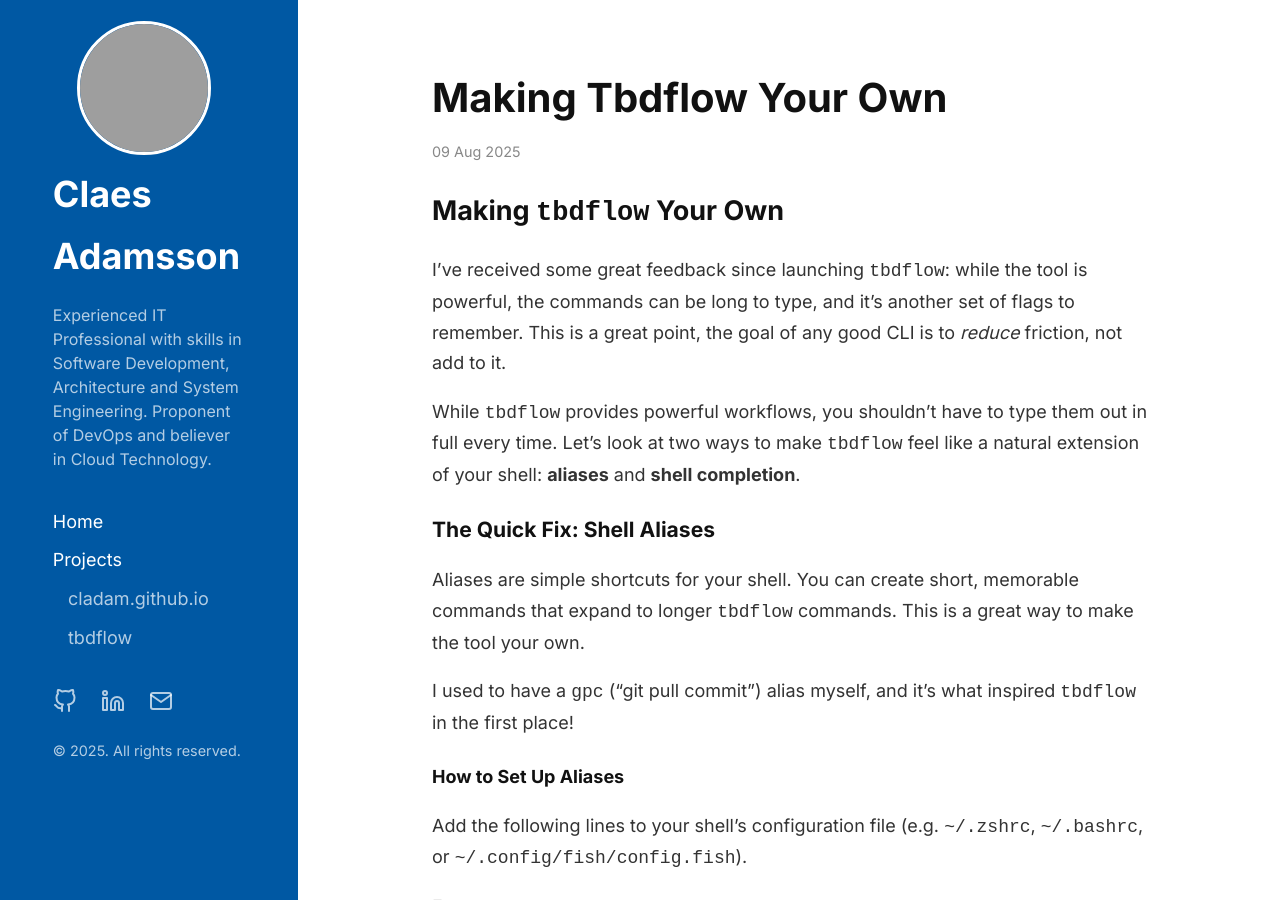
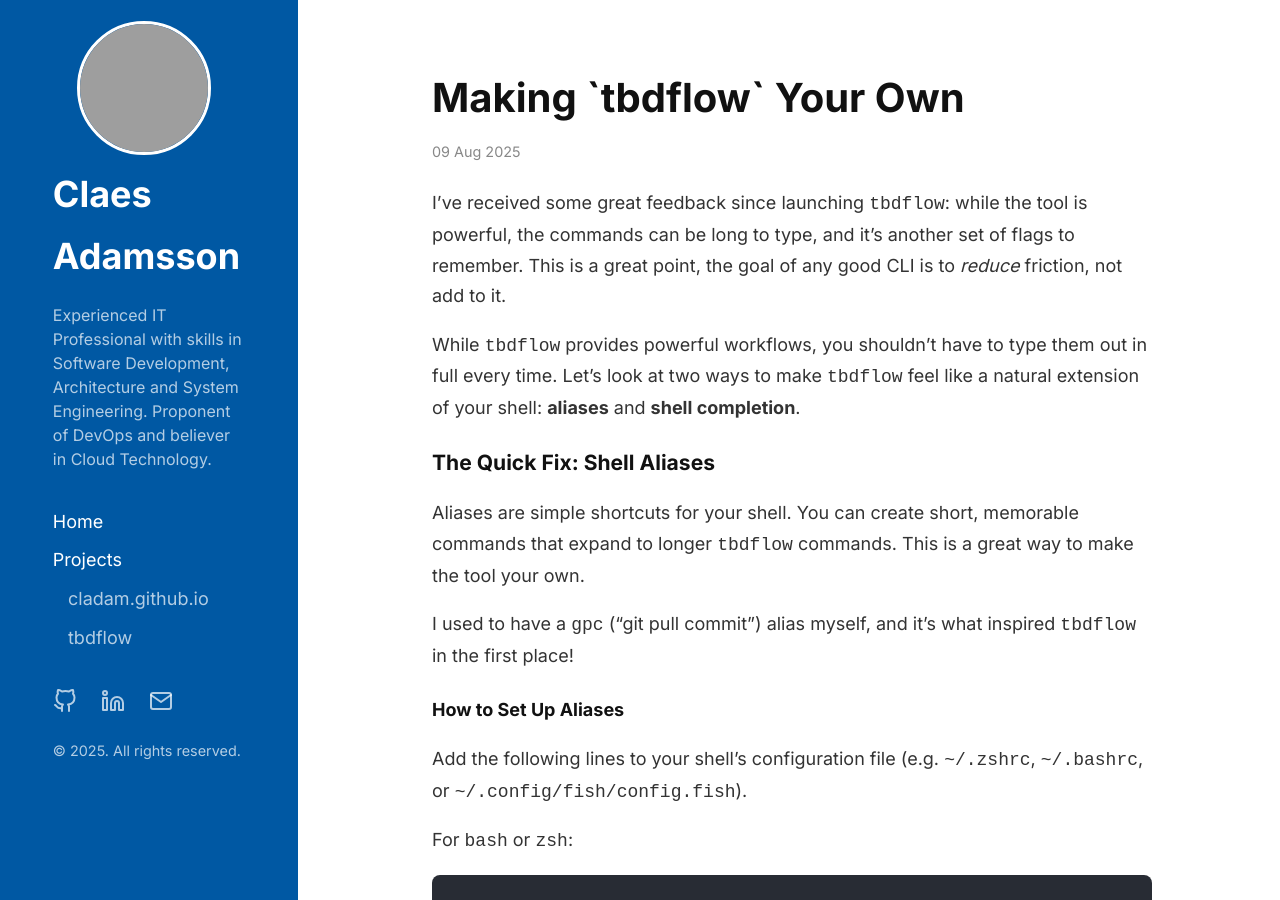
Before and after one commit to cladam/cladam.github.io, a Jekyll site: the page built from _posts/2025-08-09-making-tbdflow-your-own.md, in a window 1280 px wide and 900 px high. Built offline with Jekyll 4.4.1, drawn with Linux system fonts in a browser that asks for light colours; our own code applies the rules of GitHub Pages for plain Markdown files; some of the changed lines change nothing that is shown; grey boxes are pictures that could not be loaded.

Commit message:
Update 2025-08-09-making-tbdflow-your-own.md

```diff
--- a/_posts/2025-08-09-making-tbdflow-your-own.md
+++ b/_posts/2025-08-09-making-tbdflow-your-own.md
@@ -1,4 +1,6 @@
-## Making `tbdflow` Your Own
+---
+title: Making `tbdflow` Your Own
+---
 
 I've received some great feedback since launching `tbdflow`: while the tool is powerful, the commands can be long to type, and it's another set of flags to remember. This is a great point, the goal of any good CLI is to _reduce_ friction, not add to it.
 
```
